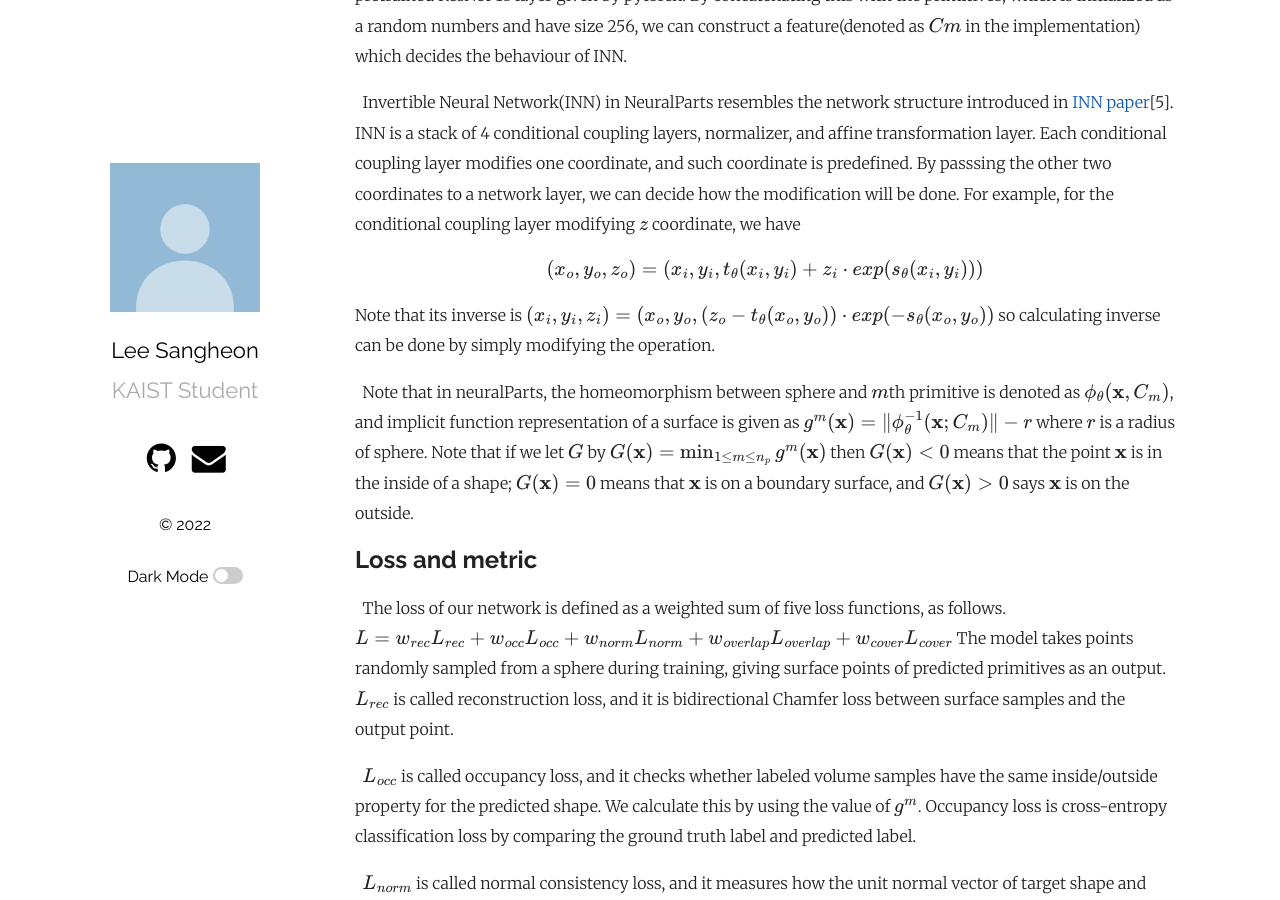
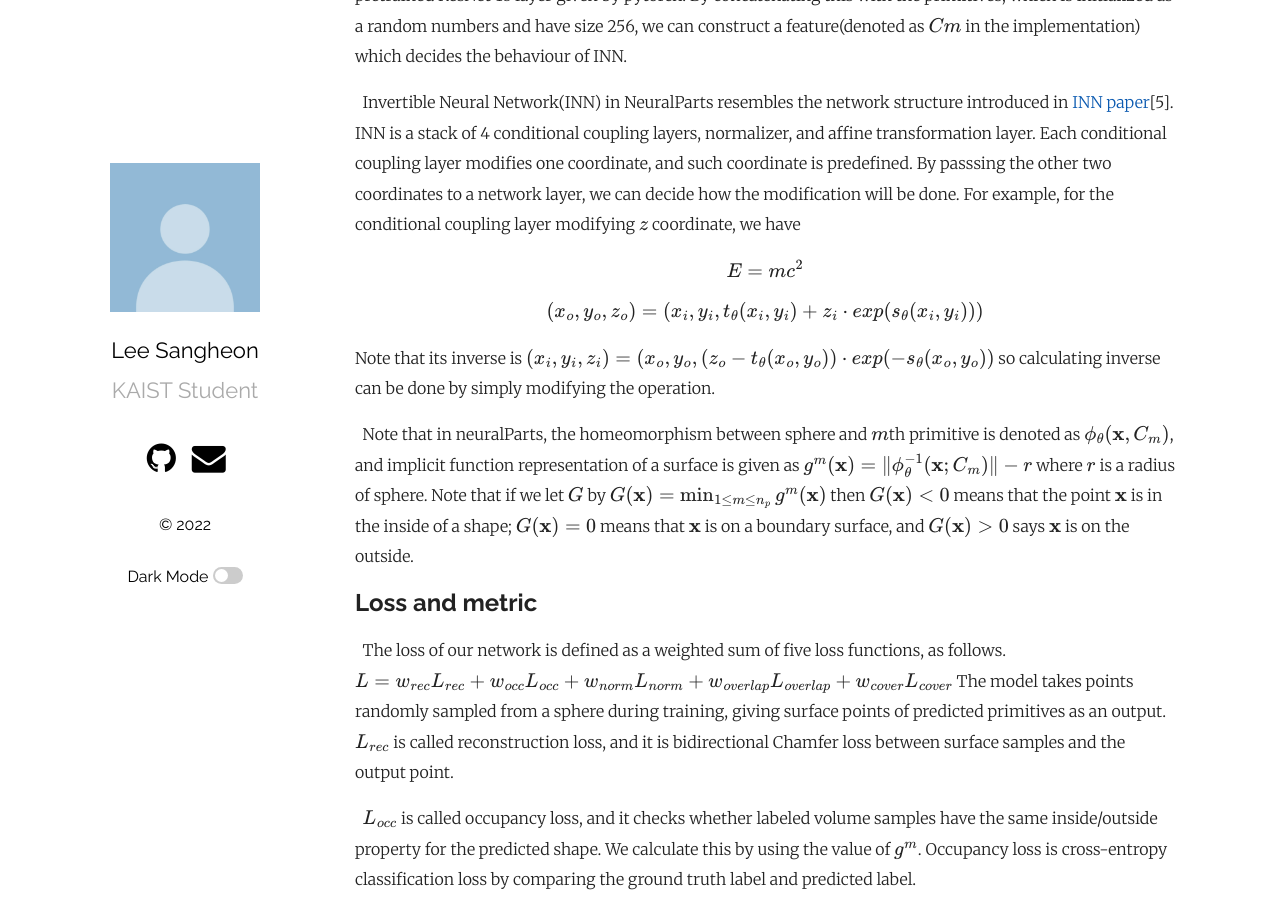
Before and after one commit to buaaaaang/buaaaaang.github.io, a Jekyll site: the page built from _posts/2022-06-19-NeuralParts.markdown, in a window 1280 px wide and 900 px high, scrolled down 1531 px. Built offline with Jekyll 4.4.1, drawn with Linux system fonts in a browser that asks for light colours; formulas are drawn with MathJax 3.

Commit message:
Update 2022-06-19-NeuralParts.markdown

```diff
--- a/_posts/2022-06-19-NeuralParts.markdown
+++ b/_posts/2022-06-19-NeuralParts.markdown
@@ -35,6 +35,11 @@ Network
 &nbsp;&nbsp;Feature extractor is implemented in feature_extractor.py. First, image of size 224 $\times$ 224 is given as input of pretrained ResNet-18 layer given by pytorch. By concatenating this with the primitives, which is initialized as a random numbers and have size 256, we can construct a feature(denoted as $Cm$ in the implementation) which decides the behaviour of INN.
 
 &nbsp;&nbsp;Invertible Neural Network(INN) in NeuralParts resembles the network structure introduced in [INN paper][INNPaper][5]. INN is a stack of 4 conditional coupling layers, normalizer, and affine transformation layer. Each conditional coupling layer modifies one coordinate, and such coordinate is predefined. By passsing the other two coordinates to a network layer, we can decide how the modification will be done. For example, for the conditional coupling layer modifying $z$ coordinate, we have
+
+$$\begin{aligned}
+E = mc^2
+\end{aligned}$$
+
 
 \\[(x_o, y_o, z_o) = (x_i, y_i, t_\theta(x_i, y_i) + z_i \cdot exp(s_\theta(x_i, y_i)))\\]
 
```
